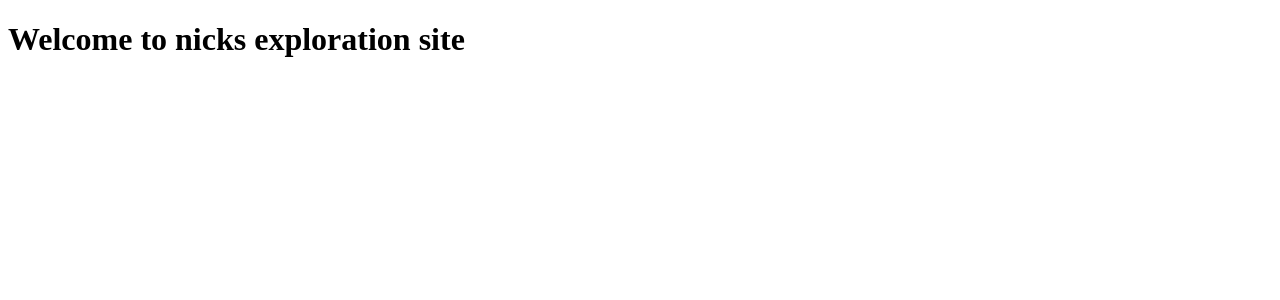
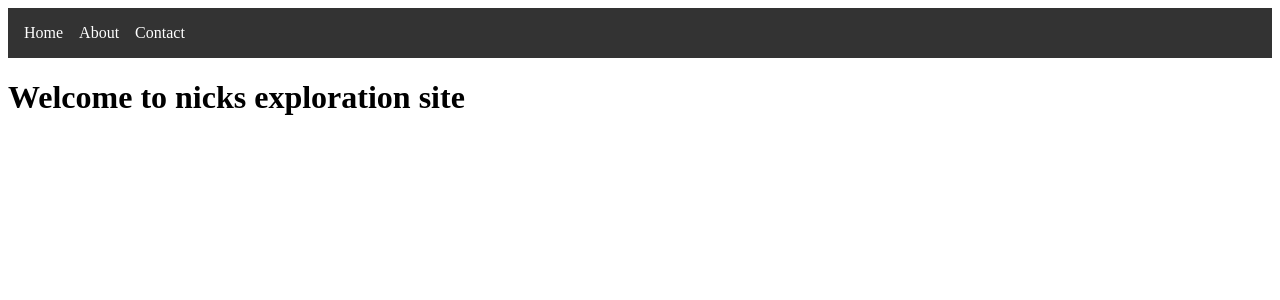
Before and after one commit to espresso95/vercel-experiment, a React (Vite) app: page / in a window 1280 px wide. Shown: the top 300 px of the page. Built offline with nearby package versions, Linux system fonts and the light colour scheme; the HTML template or start-up script is replaced by a standard one.

Commit message:
feat: add simple navbar

```diff
--- a/src/App.jsx
+++ b/src/App.jsx
@@ -1,10 +1,14 @@
 import React from 'react';
+import Navbar from './Navbar';
 
 function App() {
   return (
-    <main>
-      <h1>Welcome to nicks exploration site</h1>
-    </main>
+    <>
+      <Navbar />
+      <main>
+        <h1>Welcome to nicks exploration site</h1>
+      </main>
+    </>
   );
 }
 
--- /dev/null
+++ b/src/Navbar.jsx
@@ -0,0 +1,33 @@
+import React from 'react';
+
+function Navbar() {
+  const navStyle = {
+    backgroundColor: '#333',
+    padding: '1rem',
+  };
+
+  const listStyle = {
+    display: 'flex',
+    listStyle: 'none',
+    margin: 0,
+    padding: 0,
+  };
+
+  const linkStyle = {
+    color: '#fff',
+    textDecoration: 'none',
+    marginRight: '1rem',
+  };
+
+  return (
+    <nav style={navStyle}>
+      <ul style={listStyle}>
+        <li><a href="#" style={linkStyle}>Home</a></li>
+        <li><a href="#" style={linkStyle}>About</a></li>
+        <li><a href="#" style={linkStyle}>Contact</a></li>
+      </ul>
+    </nav>
+  );
+}
+
+export default Navbar;
```
